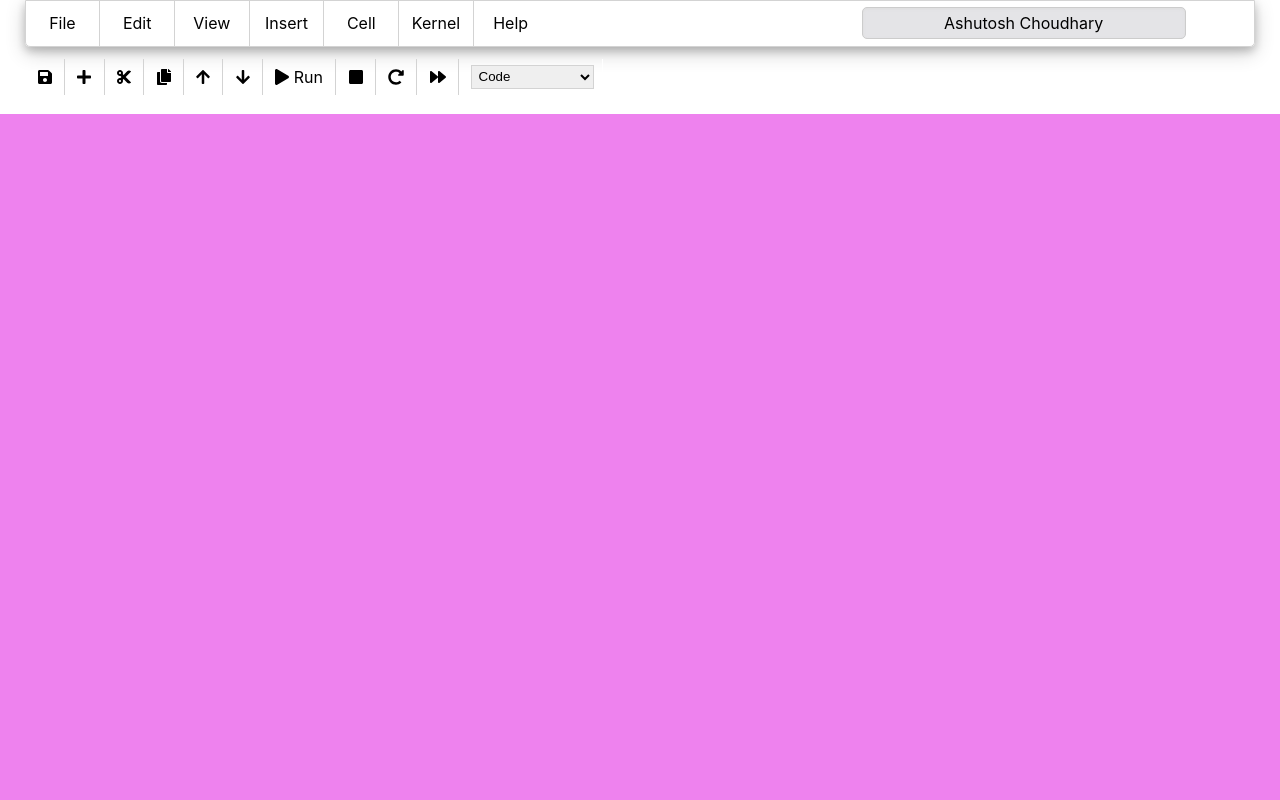
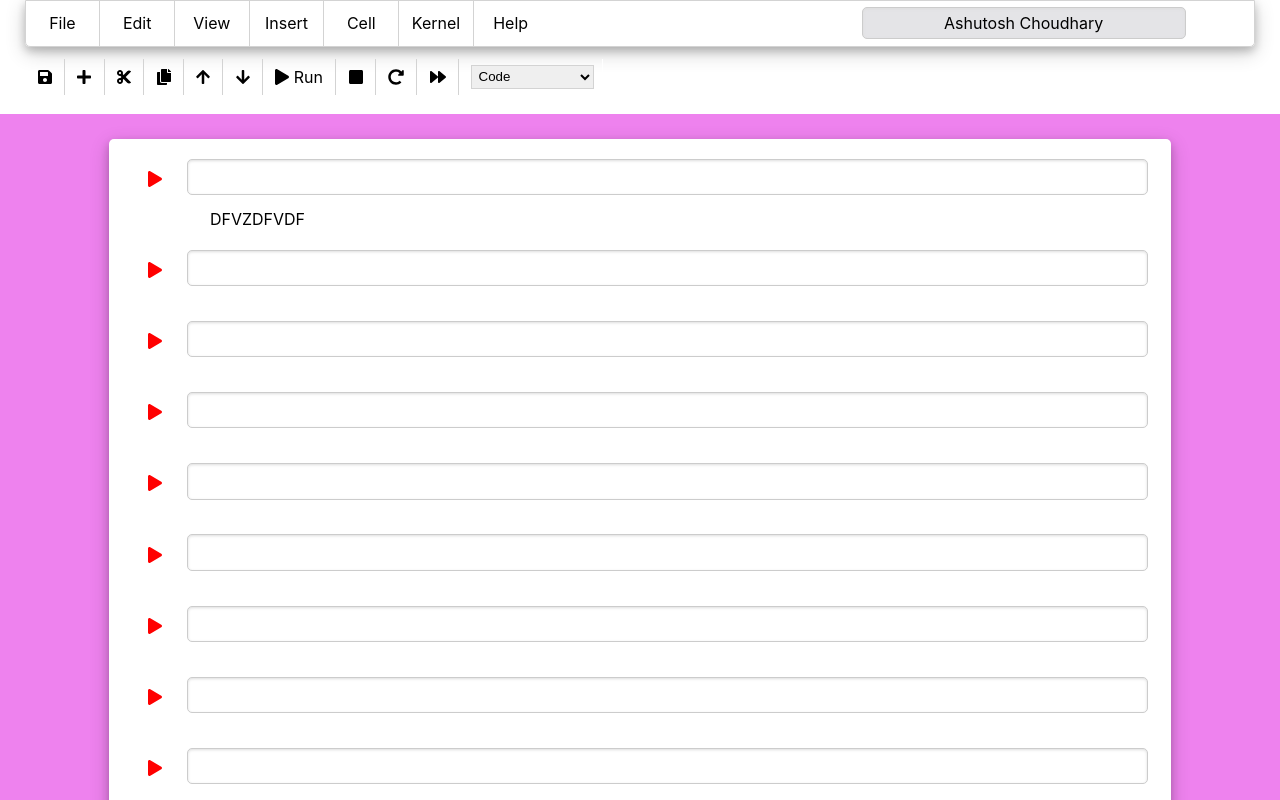
Before and after one commit to ChoudharyAshutosh/laait_frontend, a React (Create React App) app: page / in a window 1280 px wide. Built offline with nearby package versions, Linux system fonts and the light colour scheme.

Commit message:
added code area

```diff
--- a/src/CodeArea.css
+++ b/src/CodeArea.css
@@ -1,4 +1,52 @@
 .codearea{
     flex:1;
+    overflow-y: scroll;
+    display: flex;
+    flex-direction: column;
+    align-items: center;
     background-color: violet;
 }
+.code-container{
+    margin: 2% 0%;
+    display: flex;
+    flex-direction: column;
+    align-items: center;
+    width: 80%;
+    background-color: white;
+    border-radius: 5px;
+    padding: 1.5%;
+    box-shadow: 0 4px 8px 0 rgba(0, 0, 0, 0.2), 0 6px 20px 0 rgba(0, 0, 0, 0.19);
+}
+.code-line{
+    display: flex;
+    flex-direction: column;
+    width: 100%;
+    margin-bottom: 2%;
+}
+.code-input{
+    display: flex;
+    flex-direction: row;
+    justify-content: center;
+    width: 100%;
+    margin-bottom: 1%;
+}
+.code-output{
+    margin-left: 8%;
+    margin-right: 2.7%;
+    text-align: left;
+}
+.play-icon{
+    padding: 1% 2%;
+    color: red;
+}
+.code-line-container{
+    flex:1;
+}
+.code{
+    width: 96%;
+    padding: 1.5% 1.5% 0.5% 1.5%;
+    border-radius: 5px;
+    border: 1px solid #ccc;
+    box-shadow: inset 0 1px 3px #ddd;
+    resize: none;
+}
--- a/src/CodeArea.js
+++ b/src/CodeArea.js
@@ -1,9 +1,93 @@
 import React  from "react";
+import { FontAwesomeIcon } from '@fortawesome/react-fontawesome'
+import { faPlay } from '@fortawesome/free-solid-svg-icons'
 import './CodeArea.css';
 export default function CodeArea(){
     return(
         <div className="codearea">
-
+            <div className="code-container">
+                <div className="code-line">
+                    <div className="code-input">
+                        <div className="play-icon"><FontAwesomeIcon icon={faPlay} /></div>
+                        <div className="code-line-container">
+                            <textarea className="code" rows={1} autocorrect="off" autocapitalize="none" spellcheck="false" tabindex="0" wrap="off"></textarea>
+                        </div>
+                    </div>
+                    <div className="code-output">DFVZDFVDF</div>
+                </div>
+                <div className="code-line">
+                    <div className="code-input">
+                        <div className="play-icon"><FontAwesomeIcon icon={faPlay} /></div>
+                        <div className="code-line-container">
+                            <textarea className="code" rows={1} autocorrect="off" autocapitalize="none" spellcheck="false" tabindex="0" wrap="off"></textarea>
+                        </div>
+                    </div>
+                    <div className="code-output"></div>
+                </div>
+                <div className="code-line">
+                    <div className="code-input">
+                        <div className="play-icon"><FontAwesomeIcon icon={faPlay} /></div>
+                        <div className="code-line-container">
+                            <textarea className="code" rows={1} autocorrect="off" autocapitalize="none" spellcheck="false" tabindex="0" wrap="off"></textarea>
+                        </div>
+                    </div>
+                    <div className="code-output"></div>
+                </div>
+                <div className="code-line">
+                    <div className="code-input">
+                        <div className="play-icon"><FontAwesomeIcon icon={faPlay} /></div>
+                        <div className="code-line-container">
+                            <textarea className="code" rows={1} autocorrect="off" autocapitalize="none" spellcheck="false" tabindex="0" wrap="off"></textarea>
+                        </div>
+                    </div>
+                    <div className="code-output"></div>
+                </div>
+                <div className="code-line">
+                    <div className="code-input">
+                        <div className="play-icon"><FontAwesomeIcon icon={faPlay} /></div>
+                        <div className="code-line-container">
+                            <textarea className="code" rows={1} autocorrect="off" autocapitalize="none" spellcheck="false" tabindex="0" wrap="off"></textarea>
+                        </div>
+                    </div>
+                    <div className="code-output"></div>
+                </div>
+                <div className="code-line">
+                    <div className="code-input">
+                        <div className="play-icon"><FontAwesomeIcon icon={faPlay} /></div>
+                        <div className="code-line-container">
+                            <textarea className="code" rows={1} autocorrect="off" autocapitalize="none" spellcheck="false" tabindex="0" wrap="off"></textarea>
+                        </div>
+                    </div>
+                    <div className="code-output"></div>
+                </div>
+                <div className="code-line">
+                    <div className="code-input">
+                        <div className="play-icon"><FontAwesomeIcon icon={faPlay} /></div>
+                        <div className="code-line-container">
+                            <textarea className="code" rows={1} autocorrect="off" autocapitalize="none" spellcheck="false" tabindex="0" wrap="off"></textarea>
+                        </div>
+                    </div>
+                    <div className="code-output"></div>
+                </div>
+                <div className="code-line">
+                    <div className="code-input">
+                        <div className="play-icon"><FontAwesomeIcon icon={faPlay} /></div>
+                        <div className="code-line-container">
+                            <textarea className="code" rows={1} autocorrect="off" autocapitalize="none" spellcheck="false" tabindex="0" wrap="off"></textarea>
+                        </div>
+                    </div>
+                    <div className="code-output"></div>
+                </div>
+                <div className="code-line">
+                    <div className="code-input">
+                        <div className="play-icon"><FontAwesomeIcon icon={faPlay} /></div>
+                        <div className="code-line-container">
+                            <textarea className="code" rows={1} autocorrect="off" autocapitalize="none" spellcheck="false" tabindex="0" wrap="off"></textarea>
+                        </div>
+                    </div>
+                    <div className="code-output"></div>
+                </div>
+            </div>
         </div>
     )
 }
```
